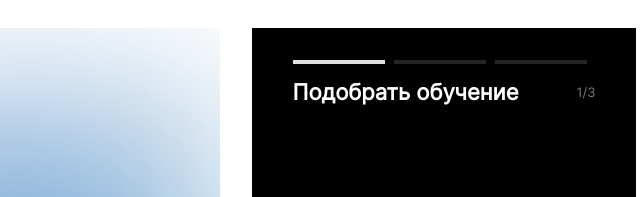
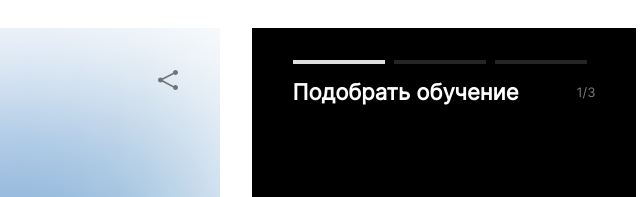
Before and after one commit to ValentinPavlov/education-scss, a plain HTML site: page index.html in a window 1280 px wide. Shown: the part 166-363 px from the top of the page, 612-1252 px from the left. Drawn offline with Linux system fonts and the light colour scheme.

Commit message:
Share button added

```diff
--- a/css/style.css
+++ b/css/style.css
@@ -185,7 +185,15 @@ header nav ul li p {
   left: 625px;
   bottom: 40px;
 }
-
+.share-icon {
+  position: absolute;
+  top: 42px;
+  right: 42px;
+  background-image: url(../img/Union.svg);
+  width: 20px;
+  height: 20px;
+  opacity: 0.5;
+}
 .ed-request {
   width: 384px;
   height: 496px;
--- a/index.html
+++ b/index.html
@@ -80,6 +80,7 @@
                         <li>100% онлайн</li>
                     </ul>
                     <div class="moscow-img"></div>
+                    <div class="share-icon"></div>
                 </div>
 
                 <div class="ed-request">
```
Also changed, not shown: img/Union.svg (added).
